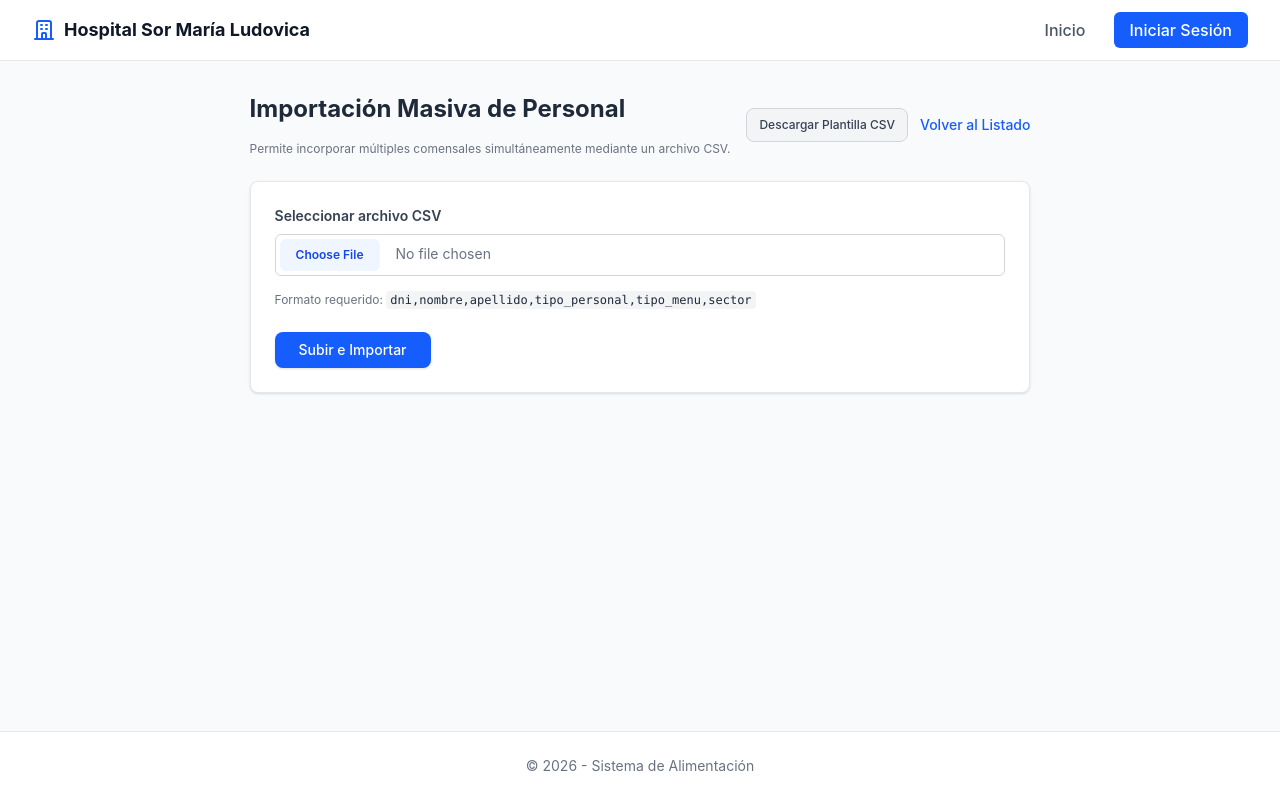
After one commit to ianKief/Proyecto_de_Software-Hospital_Sor_Maria_Ludovica, a Flask app: template admin/src/web/templates/personnel/importar.html in a window 1280 px wide. The commit adds this page. Run offline with Flask 3, Linux system fonts and the light colour scheme; the template is opened without the code that fills it, so the values that code supplies are empty; data comes from the database, SQL or seed files in the repository.

Commit message:
feat(personal): finalizar importacion masiva de CSV con validaciones y reporte de errores

```diff
--- /dev/null
+++ b/admin/src/web/templates/personnel/importar.html
@@ -0,0 +1,103 @@
+{% extends "layout.html" %}
+
+{% block title %}Importación Masiva de Personal{% endblock %}
+
+{% block content %}
+<div class="max-w-5xl mx-auto px-4 sm:px-6 lg:px-8 py-8">
+
+  <!-- Mensajes Flash -->
+  {% with messages = get_flashed_messages(with_categories=true) %}
+    {% if messages %}
+      <div class="mb-6 space-y-2">
+        {% for category, message in messages %}
+          <div class="p-4 rounded-md border text-sm {% if category == 'error' %}bg-red-50 border-red-200 text-red-700{% else %}bg-green-50 border-green-200 text-green-700{% endif %}">
+            <span class="font-bold">{% if category == 'error' %}Atención:{% else %}Éxito:{% endif %}</span> {{ message }}
+          </div>
+        {% endfor %}
+      </div>
+    {% endif %}
+  {% endwith %}
+
+  <div class="flex flex-col sm:flex-row justify-between items-start sm:items-center gap-4 mb-6">
+    <div>
+      <h1 class="text-2xl font-bold text-gray-800">Importación Masiva de Personal</h1>
+      <p class="text-xs text-gray-500 mt-1">Permite incorporar múltiples comensales simultáneamente mediante un archivo CSV.</p>
+    </div>
+    <div class="flex items-center space-x-3">
+      <a href="{{ url_for('personnel.download_template_csv') }}" class="bg-gray-100 hover:bg-gray-200 text-gray-700 font-medium py-2 px-3 rounded-lg text-xs transition border border-gray-300">
+        Descargar Plantilla CSV
+      </a>
+      <a href="{{ url_for('personnel.index') }}" class="text-blue-600 hover:text-blue-800 text-sm font-medium">
+        Volver al Listado
+      </a>
+    </div>
+  </div>
+
+  <!-- Formulario de Carga -->
+  <div class="bg-white p-6 rounded-lg shadow-sm border border-gray-200 mb-8">
+    <form action="{{ url_for('personnel.process_import_csv') }}" method="POST" enctype="multipart/form-data" class="space-y-4">
+      <div>
+        <label class="block text-sm font-semibold text-gray-700 mb-2">Seleccionar archivo CSV</label>
+        <input type="file" name="archivo_csv" accept=".csv" required
+               class="block w-full text-sm text-gray-500 file:mr-4 file:py-2 file:px-4 file:rounded-md file:border-0 file:text-xs file:font-semibold file:bg-blue-50 file:text-blue-700 hover:file:bg-blue-100 border border-gray-300 rounded-md p-1" />
+      </div>
+      <p class="text-xs text-gray-500">
+        Formato requerido: <code class="bg-gray-100 px-1 py-0.5 rounded text-gray-800 font-mono">dni,nombre,apellido,tipo_personal,tipo_menu,sector</code>
+      </p>
+      <div class="pt-2">
+        <button type="submit" class="bg-blue-600 hover:bg-blue-700 text-white font-medium py-2 px-6 rounded-lg shadow-sm transition text-sm">
+          Subir e Importar
+        </button>
+      </div>
+    </form>
+  </div>
+
+  <!-- Resumen de Importación -->
+  {% if resultado %}
+  <div class="bg-white rounded-lg shadow-sm border border-gray-200 p-6">
+    <h2 class="text-lg font-bold text-gray-800 mb-4">Resultado del Procesamiento</h2>
+
+    <div class="grid grid-cols-1 sm:grid-cols-3 gap-4 mb-6">
+      <div class="bg-gray-50 p-4 rounded-lg border border-gray-200">
+        <span class="text-xs font-semibold text-gray-500 uppercase">Total Procesados</span>
+        <p class="text-2xl font-bold text-gray-800">{{ resultado.total_procesados }}</p>
+      </div>
+      <div class="bg-green-50 p-4 rounded-lg border border-green-200">
+        <span class="text-xs font-semibold text-green-700 uppercase">Importados</span>
+        <p class="text-2xl font-bold text-green-700">{{ resultado.importados }}</p>
+      </div>
+      <div class="bg-red-50 p-4 rounded-lg border border-red-200">
+        <span class="text-xs font-semibold text-red-700 uppercase">Rechazados</span>
+        <p class="text-2xl font-bold text-red-700">{{ resultado.rechazados }}</p>
+      </div>
+    </div>
+
+    <!-- Errores Detallados -->
+    {% if resultado.errores %}
+    <div class="mt-4">
+      <h3 class="text-sm font-bold text-red-700 uppercase mb-3">Errores Detectados</h3>
+      <div class="overflow-hidden border border-gray-200 rounded-lg">
+        <table class="min-w-full divide-y divide-gray-200 text-sm">
+          <thead class="bg-red-50 text-red-700">
+            <tr>
+              <th class="px-4 py-2 text-left font-semibold w-24">Fila</th>
+              <th class="px-4 py-2 text-left font-semibold">Motivo del Error</th>
+            </tr>
+          </thead>
+          <tbody class="divide-y divide-gray-200 bg-white">
+            {% for err in resultado.errores %}
+            <tr>
+              <td class="px-4 py-2 font-mono text-xs text-gray-600 font-bold">#{{ err.fila }}</td>
+              <td class="px-4 py-2 text-red-600 text-xs">{{ err.motivo }}</td>
+            </tr>
+            {% endfor %}
+          </tbody>
+        </table>
+      </div>
+    </div>
+    {% endif %}
+  </div>
+  {% endif %}
+
+</div>
+{% endblock %}
--- a/admin/static/styles.css
+++ b/admin/static/styles.css
@@ -16,9 +16,11 @@
     --color-red-700: oklch(50.5% 0.213 27.518);
     --color-red-800: oklch(44.4% 0.177 26.899);
     --color-red-900: oklch(39.6% 0.141 25.723);
+    --color-amber-50: oklch(98.7% 0.022 95.277);
+    --color-amber-200: oklch(92.4% 0.12 95.746);
+    --color-amber-500: oklch(76.9% 0.188 70.08);
+    --color-amber-800: oklch(47.3% 0.137 46.201);
     --color-yellow-50: oklch(98.7% 0.026 102.212);
-    --color-yellow-400: oklch(85.2% 0.199 91.936);
-
     --color-yellow-200: oklch(94.5% 0.129 101.54);
     --color-yellow-400: oklch(85.2% 0.199 91.936);
     --color-yellow-500: oklch(79.5% 0.184 86.047);
@@ -34,6 +36,8 @@
     --color-green-700: oklch(52.7% 0.154 150.069);
     --color-green-800: oklch(44.8% 0.119 151.328);
     --color-green-900: oklch(39.3% 0.095 152.535);
+    --color-emerald-600: oklch(59.6% 0.145 163.225);
+    --color-emerald-700: oklch(50.8% 0.118 165.612);
     --color-blue-50: oklch(97% 0.014 254.604);
     --color-blue-100: oklch(93.2% 0.032 255.585);
     --color-blue-200: oklch(88.2% 0.059 254.128);
@@ -62,6 +66,8 @@
     --container-lg: 32rem;
     --container-2xl: 42rem;
     --container-3xl: 48rem;
+    --container-4xl: 56rem;
+    --container-5xl: 64rem;
     --container-7xl: 80rem;
     --text-xs: 0.75rem;
     --text-xs--line-height: calc(1 / 0.75);
@@ -460,6 +453,12 @@
   .max-w-3xl {
     max-width: var(--container-3xl);
   }
+  .max-w-4xl {
+    max-width: var(--container-4xl);
+  }
+  .max-w-5xl {
+    max-width: var(--container-5xl);
+  }
   .max-w-7xl {
     max-width: var(--container-7xl);
   }
@@ -747,6 +748,9 @@
   .p-0 {
     padding: 0px;
   }
+  .p-1 {
+    padding: var(--spacing);
+  }
   .p-3 {
     padding: calc(var(--spacing) * 3);
   }
@@ -816,6 +817,9 @@
   .py-12 {
     padding-block: calc(var(--spacing) * 12);
   }
+  .pt-2 {
+    padding-top: calc(var(--spacing) * 2);
+  }
   .pt-3 {
     padding-top: calc(var(--spacing) * 3);
   }
@@ -1787,12 +1814,6 @@
   inherits: false;
   initial-value: 0 0 #0000;
 }
-
-@property --tw-outline-style {
-  syntax: "*";
-  inherits: false;
-  initial-value: solid;
-}
 @property --tw-backdrop-blur {
   syntax: "*";
   inherits: false;
@@ -1853,7 +1874,6 @@
       --tw-ring-offset-width: 0px;
       --tw-ring-offset-color: #fff;
       --tw-ring-offset-shadow: 0 0 #0000;
-      --tw-outline-style: solid;
       --tw-backdrop-blur: initial;
       --tw-backdrop-brightness: initial;
       --tw-backdrop-contrast: initial;
```
Also changed, not shown: other parts of admin/static/styles.css (+65 -56 lines), admin/src/core/personnel/__init__.py (+95 -1 lines), admin/src/core/personnel/validators.py (+50 -0 lines), admin/src/web/controllers/personnel.py (+44 -1 lines), admin/src/web/templates/personnel/listado.html (+10 -3 lines), admin/tests/test_personal_crud.py (+9 -4 lines), admin/tests/test_personal_import_csv.py (added, +107 -0 lines).
